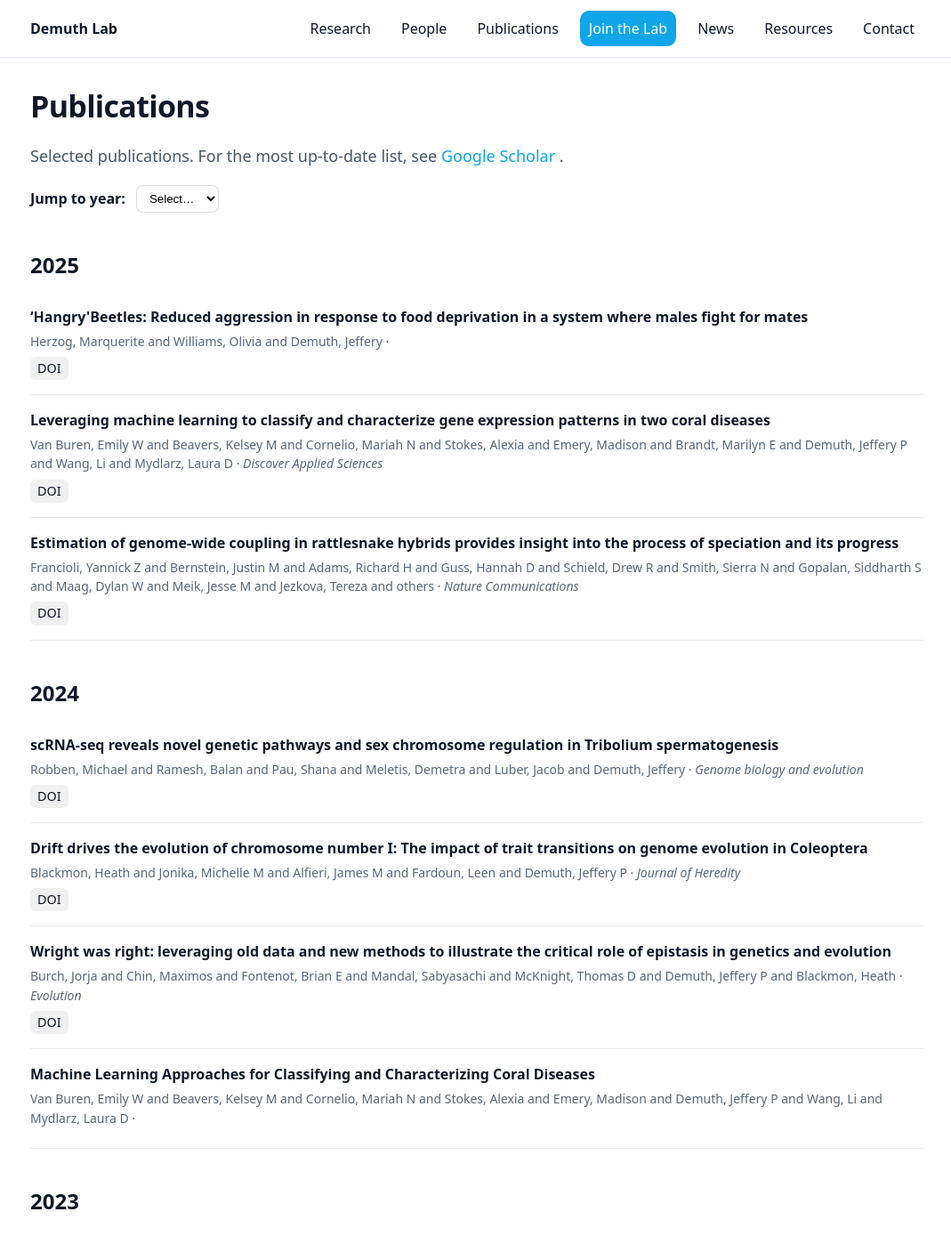
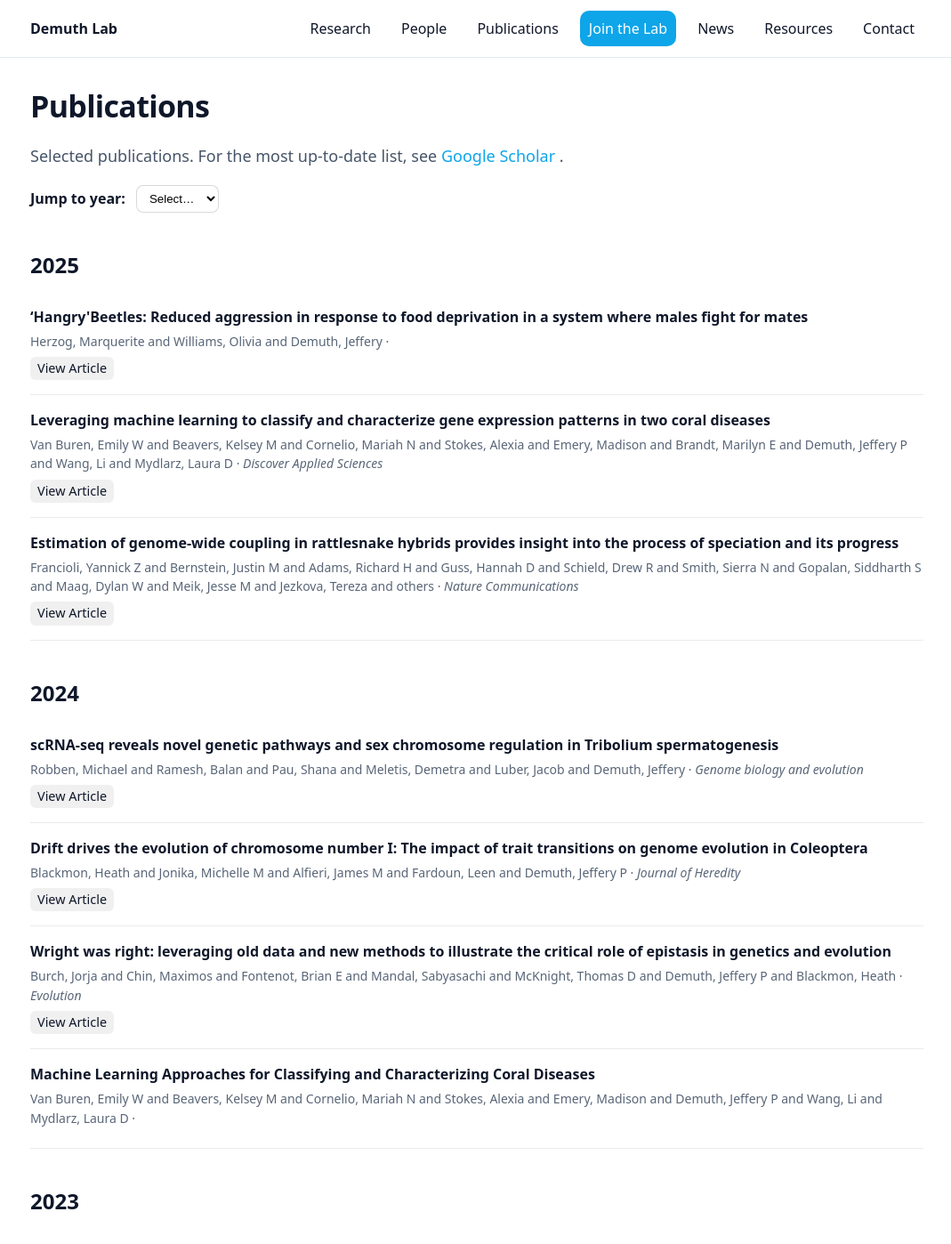
Before and after one commit to demuth-lab/demuth-lab.github.io, a Jekyll site: the page built from publications.md, in a window 1280 px wide and 1400 px high. Shown: the whole window at 89% size, without its empty margins (104-1173 px from the left). Built offline with Jekyll 4.4.1, drawn with Linux system fonts in a browser that asks for light colours; some of the changed text lies outside the part shown.

Commit message:
Change DOI link text to 'View Article'

```diff
--- a/publications.md
+++ b/publications.md
@@ -63,7 +63,7 @@
 
     <div class="pub-links">
       {% if p.doi %}
-        <a class="doi-link" href="https://doi.org/{{ p.doi }}" target="_blank" rel="noopener">DOI</a>
+        <a class="doi-link" href="https://doi.org/{{ p.doi }}" target="_blank" rel="noopener">View Article</a>
       {% endif %}
       {% if p.url %}
         <a class="pub-link" href="{{ p.url }}" target="_blank" rel="noopener">Link</a>
```
